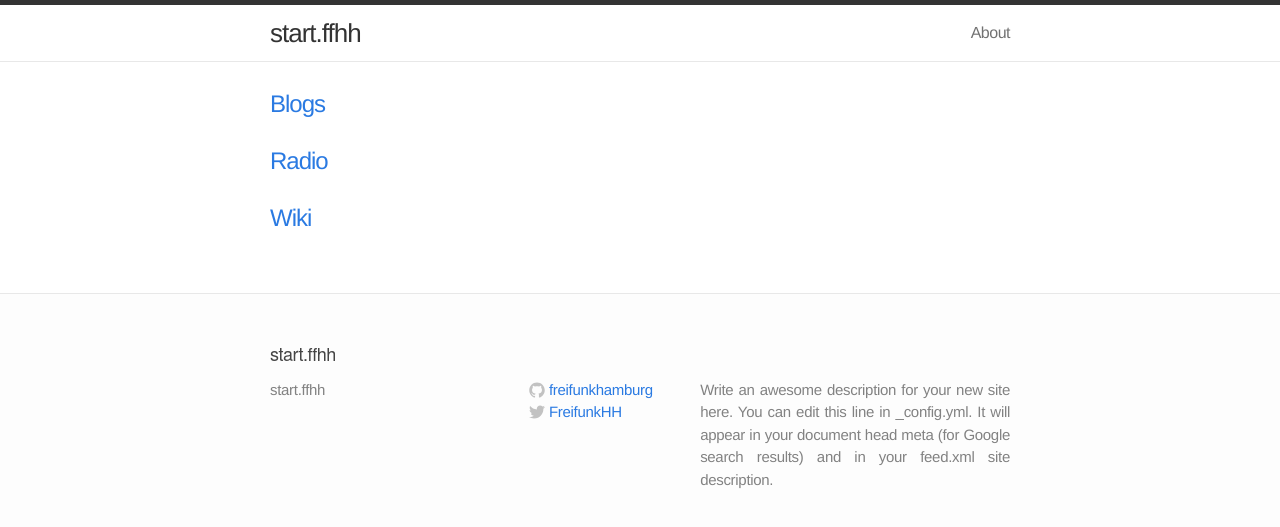
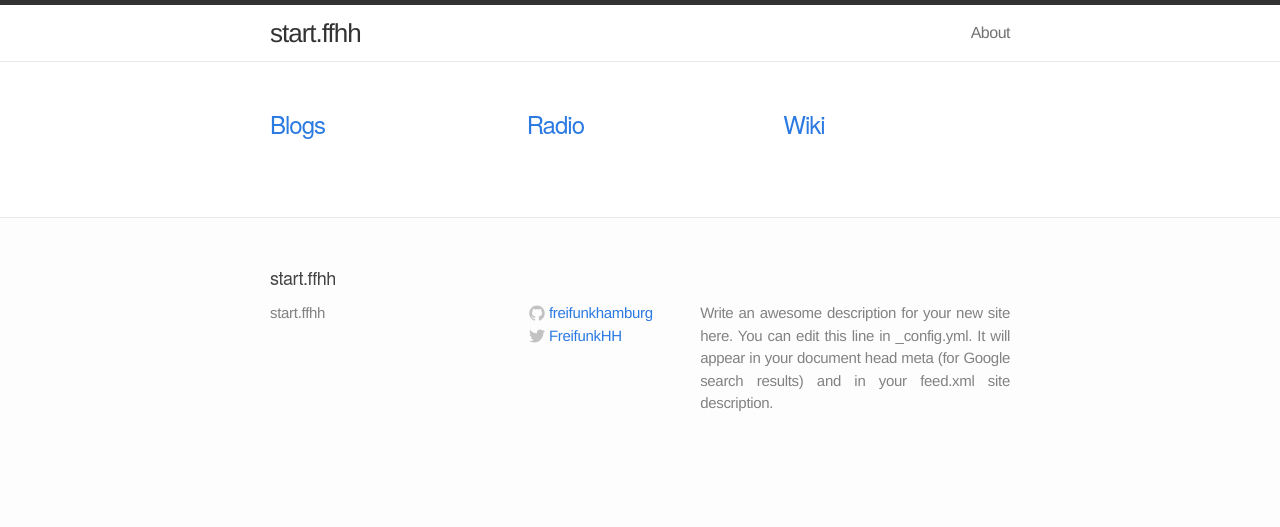
Before and after one commit to freifunkhamburg/start-ffhh, a Jekyll site: the page built from index.html, in a window 1280 px wide. Shown: the top 527 px of the page. Built offline with Jekyll 4.4.1, drawn with Linux system fonts in a browser that asks for light colours.

Commit message:
Create tiles

```diff
--- a/index.html
+++ b/index.html
@@ -3,10 +3,10 @@ layout: default
 ---
 
 <div class="home">
-  <ul class="posts">
+  <ul class="posts row">
     {% for service in site.data.services %}
-      <li>
-        <a class="post-link" href="{{ service.url }}">{{ service.title }}</a>
+      <li class="col-6 col-sm-6 col-lg-4">
+        <h2><a class="post-link" href="{{ service.url }}">{{ service.title }}</a></h2>
       </li>
     {% endfor %}
   </ul>
```
